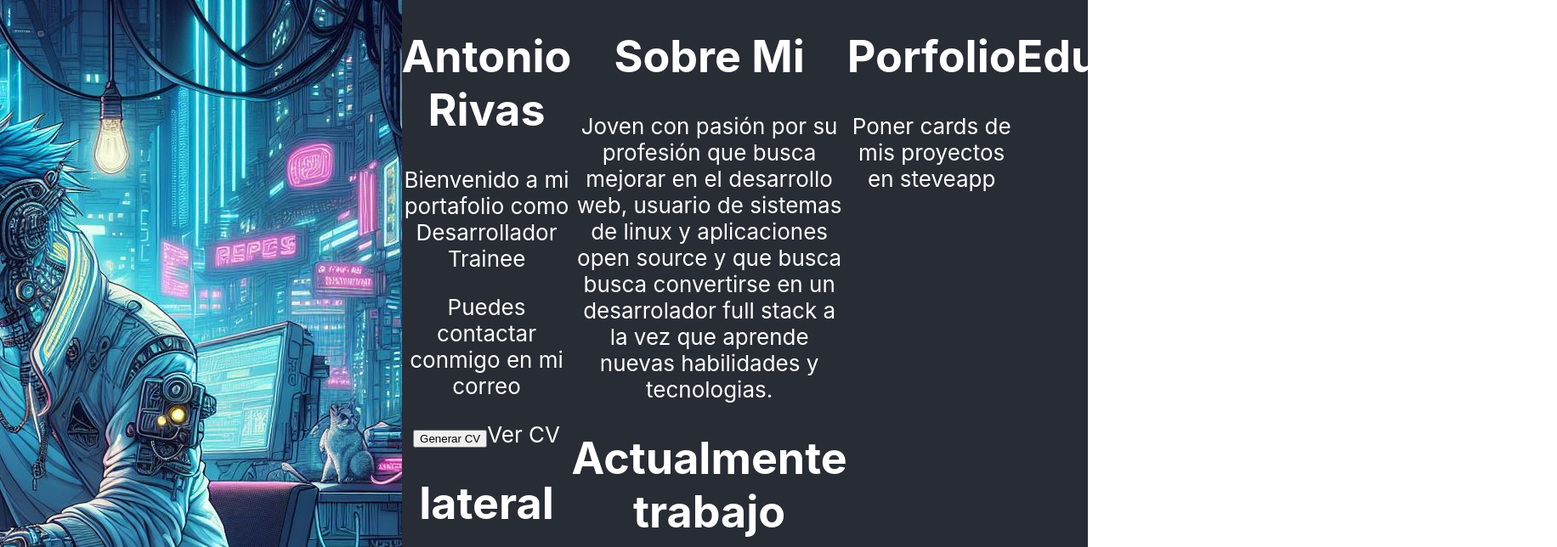
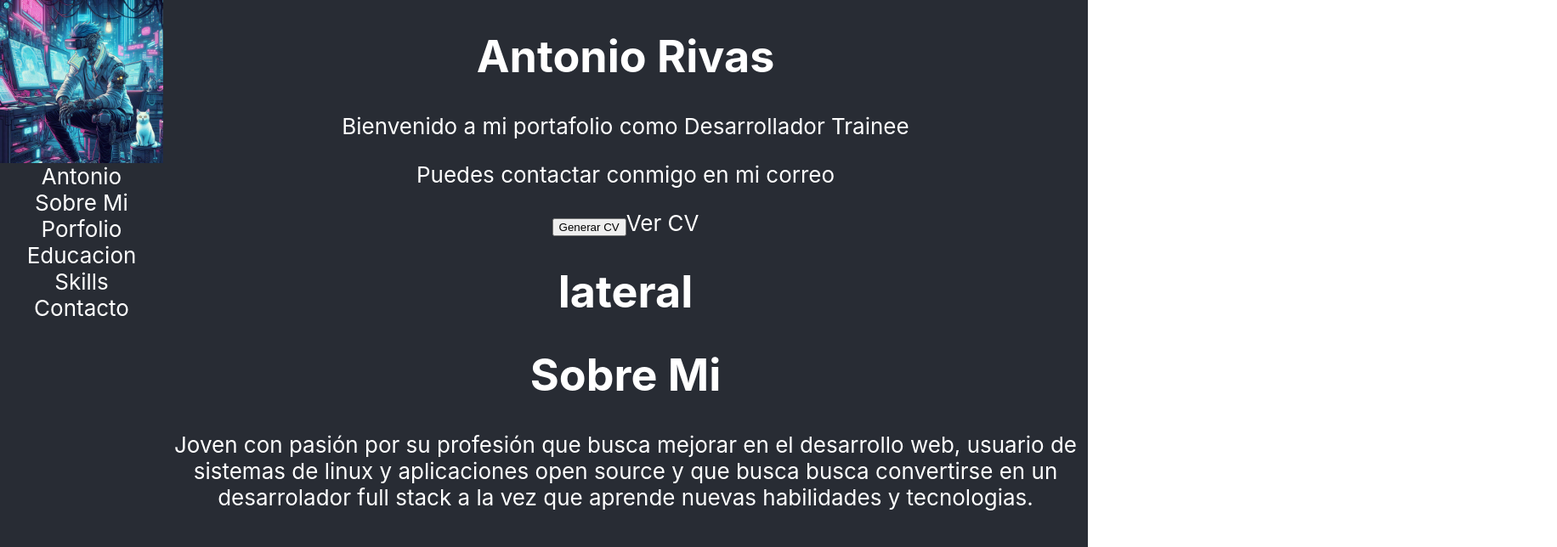
Before and after one commit to SteveBartmoss/cvSteve, a React (Create React App) app: page / in a window 1280 px wide. Shown: the top 644 px of the page at 85% size, 1832 px wide, since content can reach past the window. Built offline with nearby package versions, Linux system fonts and the light colour scheme.

Commit message:
se agregaron estilos a la imagen de la navegacion

```diff
--- a/src/App.js
+++ b/src/App.js
@@ -4,12 +4,15 @@ import './App.css';
 function App() {
   return (
     <div className="App App-header">
+
       <div className='div-flex'>
 
         <div>
-          <div>
-            <img src='/Assets/racheBartmoss.jpg' />
+
+          <div className='div-img'>
+            <img className='img-profile' src='/Assets/racheBartmoss.jpg' />
           </div>
+
           <div>
             <div>
               <a>Antonio</a>
@@ -30,7 +33,10 @@ function App() {
               <a>Contacto</a>
             </div>
           </div>
+
         </div>
+
+        <div>
 
           <div>
             <div>
@@ -42,6 +48,7 @@ function App() {
               <h1>lateral</h1>
             </div>
           </div>
+
           <div>
           <h1>Sobre Mi</h1>
           <p>
@@ -52,19 +59,26 @@ function App() {
           </p>
           <h1>Actualmente trabajo como codficador externo para Bansi SA</h1>
         </div>
+
         <div>
           <h1>Porfolio</h1>
           <p>Poner cards de mis proyectos en steveapp</p>
         </div>
+
         <div>
           <h1>Educacion</h1>
         </div>
+
         <div>
           <h1>Skills</h1>
         </div>
+
         <div>
           <h1>Contacto</h1>
         </div>
+
+        </div>
+
       </div>
     </div>
   );
```
Lines whose indentation alone changed are shown as unchanged.
